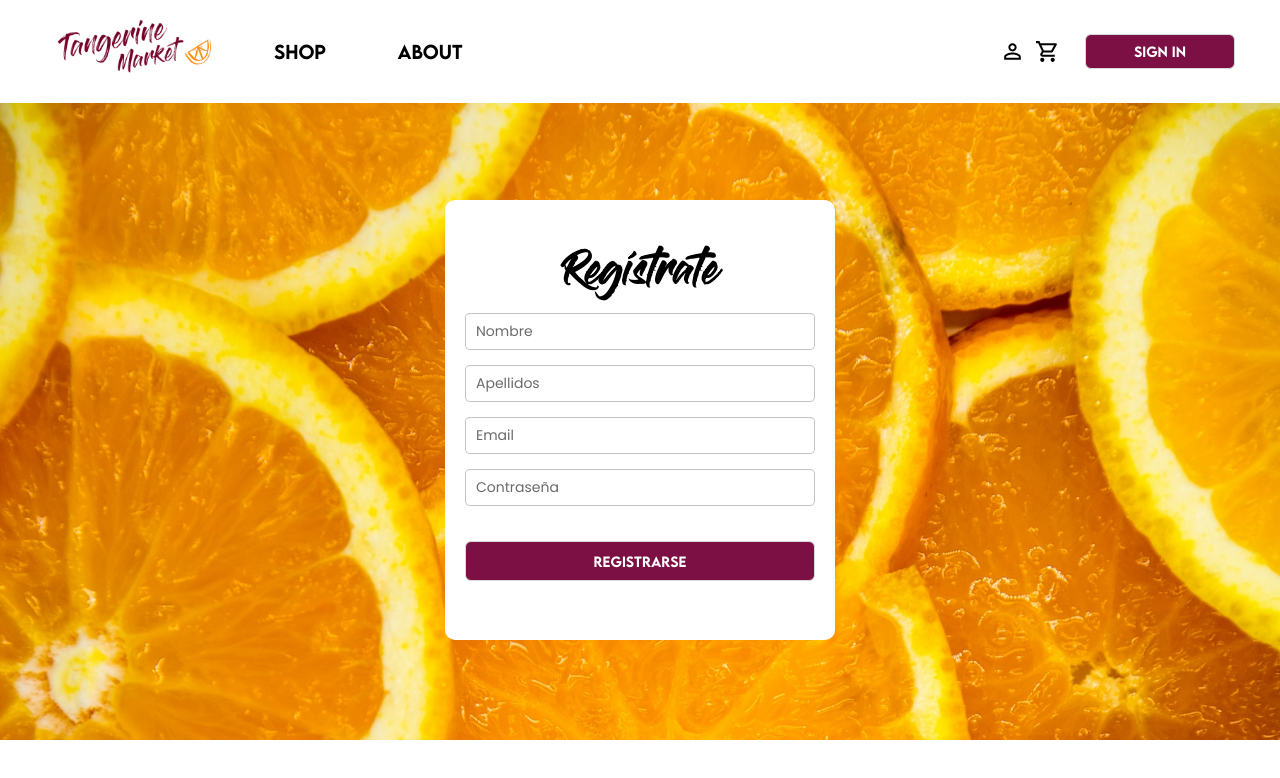
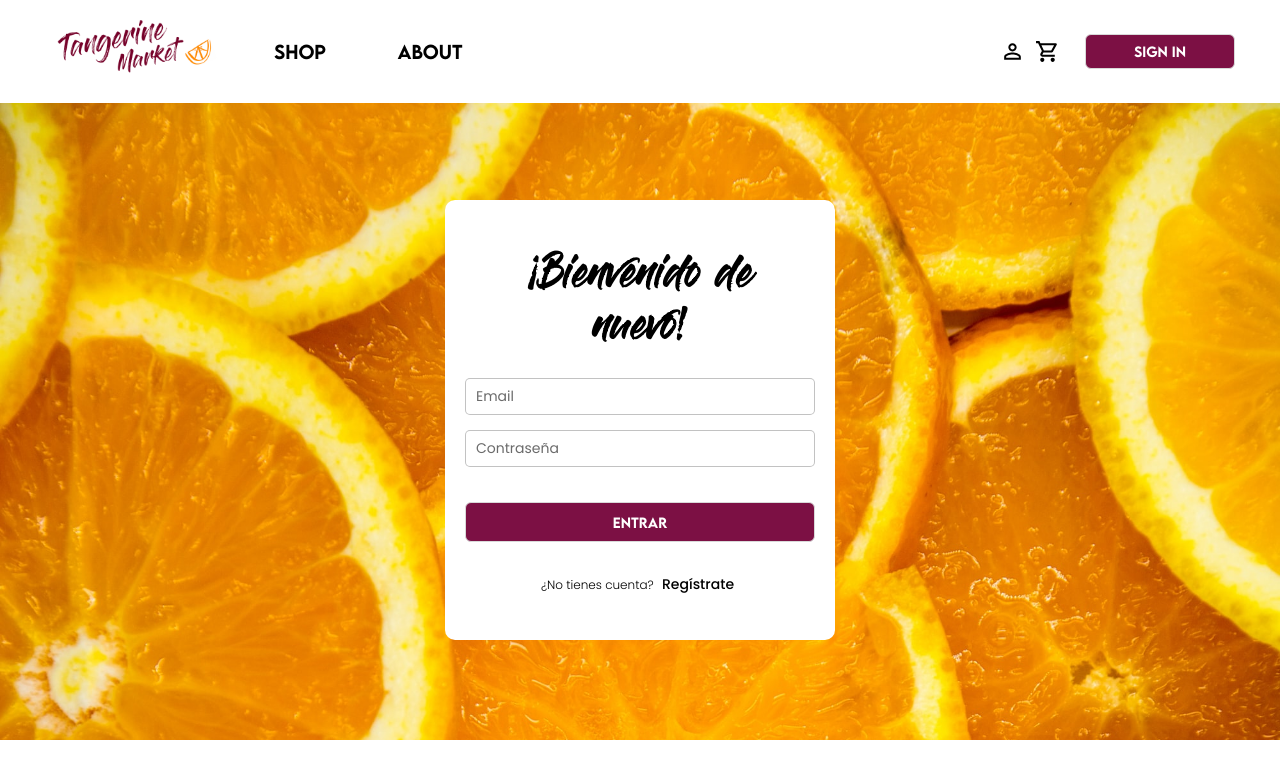
Before and after one commit to lourdesreguera/Tangerine-market-react-redux-scss, a React (Create React App) app: page /login in a window 1280 px wide. Shown: the top 778 px of the page. Built offline with nearby package versions, Linux system fonts and the light colour scheme; the HTML template or start-up script is replaced by a standard one.

Commit message:
creo pagina de login

```diff
--- a/src/App.jsx
+++ b/src/App.jsx
@@ -4,6 +4,7 @@ import HeaderMobile from "./components/HeaderMobile";
 import MediaQuery from "react-responsive";
 import CategoryNav from "./components/CategoryNav";
 import RegisterPage from "./pages/RegisterPage";
+import LoginPage from "./pages/LoginPage";
 
 function App() {
   return (
@@ -15,7 +16,8 @@ function App() {
       <MediaQuery maxWidth={600}>
         <HeaderMobile />
       </MediaQuery>
-      <RegisterPage />
+      {/* <RegisterPage /> */}
+      <LoginPage />
     </div>
   );
 }
--- /dev/null
+++ b/src/pages/LoginPage.jsx
@@ -0,0 +1,37 @@
+import React from "react";
+
+const LoginPage = () => {
+  return (
+    <main className="formPage">
+      <div className="formPage__container">
+        <h1 className="formPage__heading formPage__heading--login">¡Bienvenido de nuevo!</h1>
+        <form className="formPage__form">
+          <label className="formPage__label">
+            <input
+              type="email"
+              name="email"
+              placeholder="Email"
+              className="formPage__input"
+            />
+          </label>
+          <label className="formPage__label">
+            <input
+              type="password"
+              name="password"
+              placeholder="Contraseña"
+              className="formPage__input"
+            />
+          </label>
+          <button type="submit" className="login-btn login-btn--form">
+            Entrar
+          </button>
+        </form>
+        <p className="formPage__text">
+          ¿No tienes cuenta? <a href="#" className="formPage__link">Regístrate</a>
+        </p>
+      </div>
+    </main>
+  );
+};
+
+export default LoginPage;
--- a/src/styles/_fonts.scss
+++ b/src/styles/_fonts.scss
@@ -41,5 +41,6 @@
     --footer-font: 'Lemon Milk Regular';
     --footer-a-desk-font: 'Poppins Light';
     --placeholder: 'Poppins Regular';
+    --register-link: 'Poppins Medium';
     --heading-register: 'Gloss';
 }
--- a/src/styles/_links.scss
+++ b/src/styles/_links.scss
@@ -21,3 +21,11 @@
         }
     }
 }
+
+.formPage__link {
+    text-decoration: none;
+    font-family: var(--register-link);
+    font-size: 14px;
+    color: var(--black);
+    padding: 0 5px;
+}
--- a/src/styles/_registerAndLogin.scss
+++ b/src/styles/_registerAndLogin.scss
@@ -1,5 +1,5 @@
 .formPage {
-    background-image: url('../../public/images/bcg-login.jpg');
+  background-image: url("../../public/images/bcg-login.jpg");
   background-size: cover;
   display: flex;
   justify-content: center;
@@ -18,6 +18,7 @@
   padding: 20px;
   @media (max-width: 470px) {
     width: 240px;
+    margin: 150px 0 100px 0;
   }
 }
 
@@ -26,6 +27,11 @@
   font-size: 32px;
   @media (max-width: 470px) {
     font-size: 24px;
+  }
+  &--login {
+    max-width: 300px;
+    text-align: center;
+    line-height: 160%;
   }
 }
 
@@ -57,3 +63,8 @@
     }
   }
 }
+
+.formPage__text {
+  font-family: var(--footer-a-desk-font);
+  font-size: 12px;
+}
```
Lines whose indentation alone changed are shown as unchanged.
